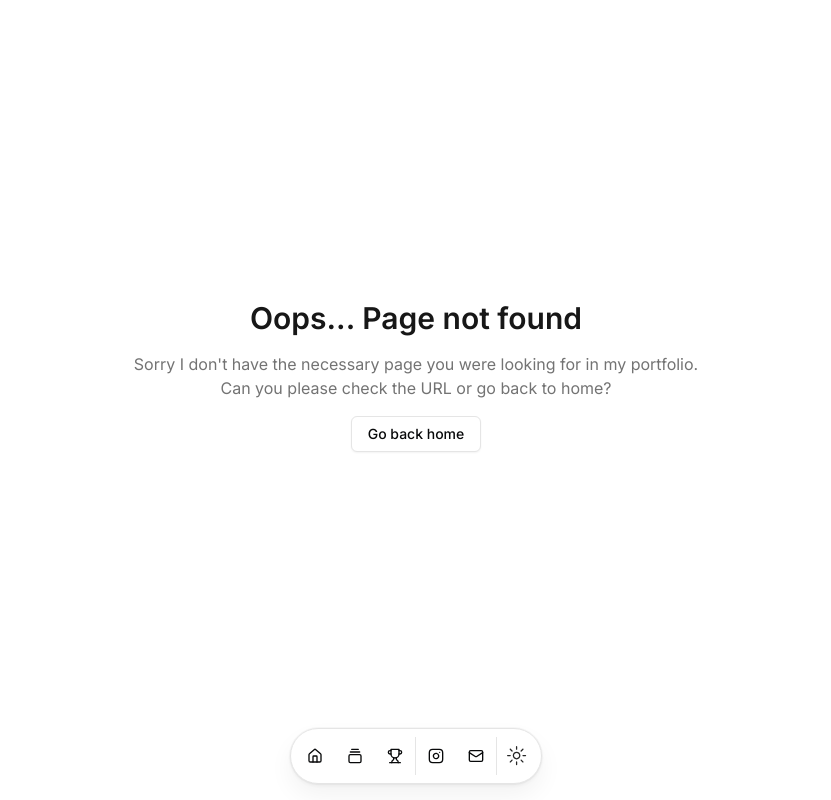
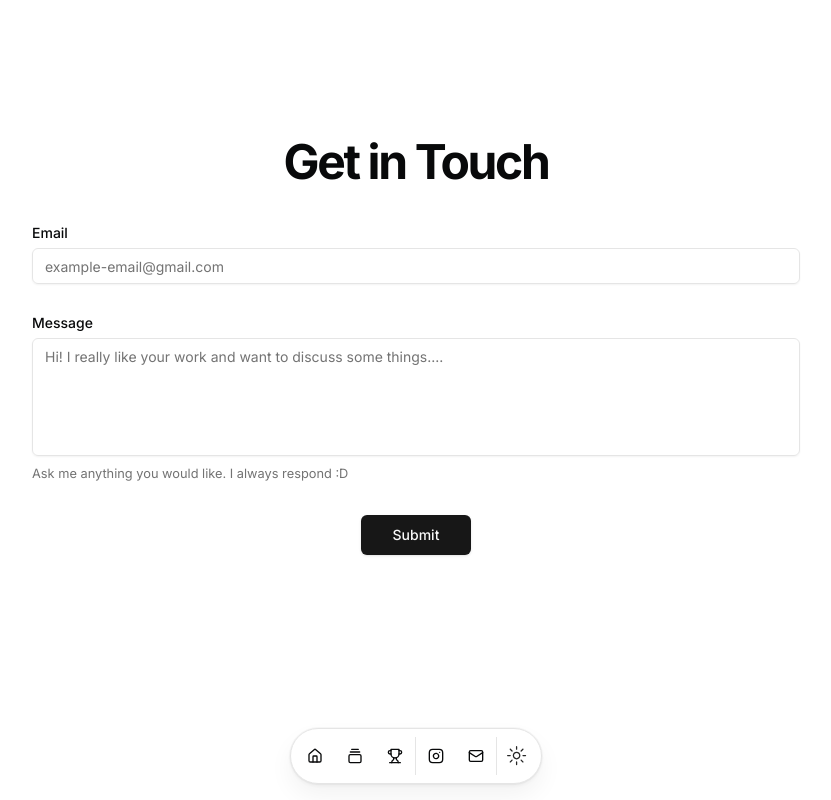
Before and after one commit to web-adb/adbcreative, a Next.js app: page /form in a window 1280 px wide. Before the commit this address had no page. Shown: the whole page, without its empty margins (224-1055 px from the left). Built offline with nearby package versions, Linux system fonts and the light colour scheme.

Commit message:
menambahkan halaman form

```diff
--- /dev/null
+++ b/src/app/form/page.tsx
@@ -0,0 +1,20 @@
+import ContactMeForm from "@/components/contact-me-form";
+import BlurFade from "@/components/magicui/blur-fade";
+import Link from "next/link";
+
+const form = () => {
+  return (
+    <div className="items-center justify-center gap-4 px-4 text-center md:px-6 w-full py-12">
+      <BlurFade>
+        <div className="space-y-0">
+          <h2 className="text-3xl font-bold tracking-tighter sm:text-5xl">
+            Get in Touch
+          </h2>
+          <ContactMeForm />
+        </div>
+      </BlurFade>
+    </div>
+  );
+};
+
+export default form;
--- a/src/app/page.tsx
+++ b/src/app/page.tsx
@@ -260,9 +260,11 @@ export default function Page() {
           <div className="grid items-center justify-center gap-4 px-4 text-center md:px-6 w-full py-12">
             <BlurFade delay={BLUR_FADE_DELAY * 16}>
               <div className="space-y-0">
-                <h2 className="text-3xl font-bold tracking-tighter sm:text-5xl">
-                  Get in Touch
-                </h2>
+                <Link href="/form" className="block">
+                  <h2 className="text-3xl font-bold tracking-tighter sm:text-5xl">
+                    Get in Touch
+                  </h2>
+                </Link>
                 <ContactMeForm />
                 <p className="mx-auto max-w-[600px] text-muted-foreground text-sm/relaxed md:text-base/relaxed">
                   Or just want to have a casual chat? you can just shoot me a dm
```
